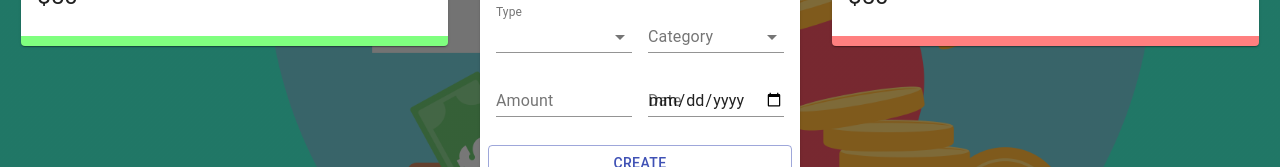
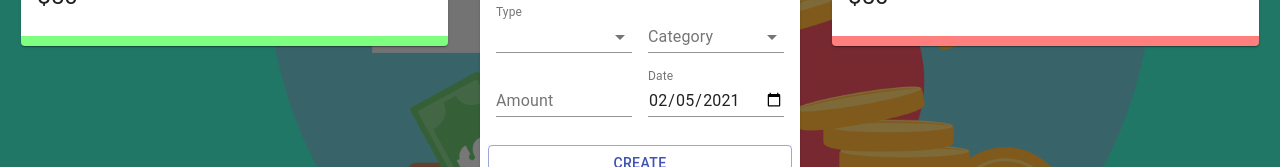
Before and after one commit to usmanwahyuhp/voice-expense-tracker, a React (Create React App) app: page / in a window 1280 px wide. Shown: the part 427-594 px from the top of the page. Built offline with nearby package versions, Linux system fonts and the light colour scheme.

Commit message:
format date using utils function

```diff
--- a/src/components/Main/Form/Form.jsx
+++ b/src/components/Main/Form/Form.jsx
@@ -5,12 +5,13 @@
 import  useStyle from './styles';
 import { ExpenseTrackerContext } from '../../../context/context';
 import { incomeCategories, expenseCategories } from '../../../constants/categories';
+import formatDate from '../../../utils/formatDate';
 
 const initialState = {
     amount: '',
     category: '',
     type: 'income',
-    date: new Date()
+    date: formatDate(new Date())
 }
 
 const Form = () => {
@@ -55,7 +56,7 @@
                 <TextField type="number" label="Amount" fullWidth value={formData.amount} onChange={(e) => setFormData({ ...formData, amount: e.target.value })} />
             </Grid>
             <Grid item xs={6}>
-                <TextField type="date" label="Date" fullWidth value={formData.date} onChange={(e) => setFormData({ ...formData, date: e.target.value })} />
+                <TextField type="date" label="Date" fullWidth value={formData.date} onChange={(e) => setFormData({ ...formData, date: formatDate(e.target.value) })} />
             </Grid>
             <Button className={classes.button} variant="outlined" color="primary" fullWidth onClick={createTransaction}>Create</Button>
         </Grid>
--- /dev/null
+++ b/src/utils/formatDate.js
@@ -0,0 +1,11 @@
+export default (date) => {
+    const d = new Date(date);
+    let month = `${d.getMonth() + 1}`;
+    let day = `${d.getDate()}`;
+    const year = d.getFullYear();
+
+    if (month.length < 2) { month = `0${month}`; }
+    if (day.length < 2) { day = `0${day}`; }
+
+    return [year, month, day].join('-');
+  };
```
